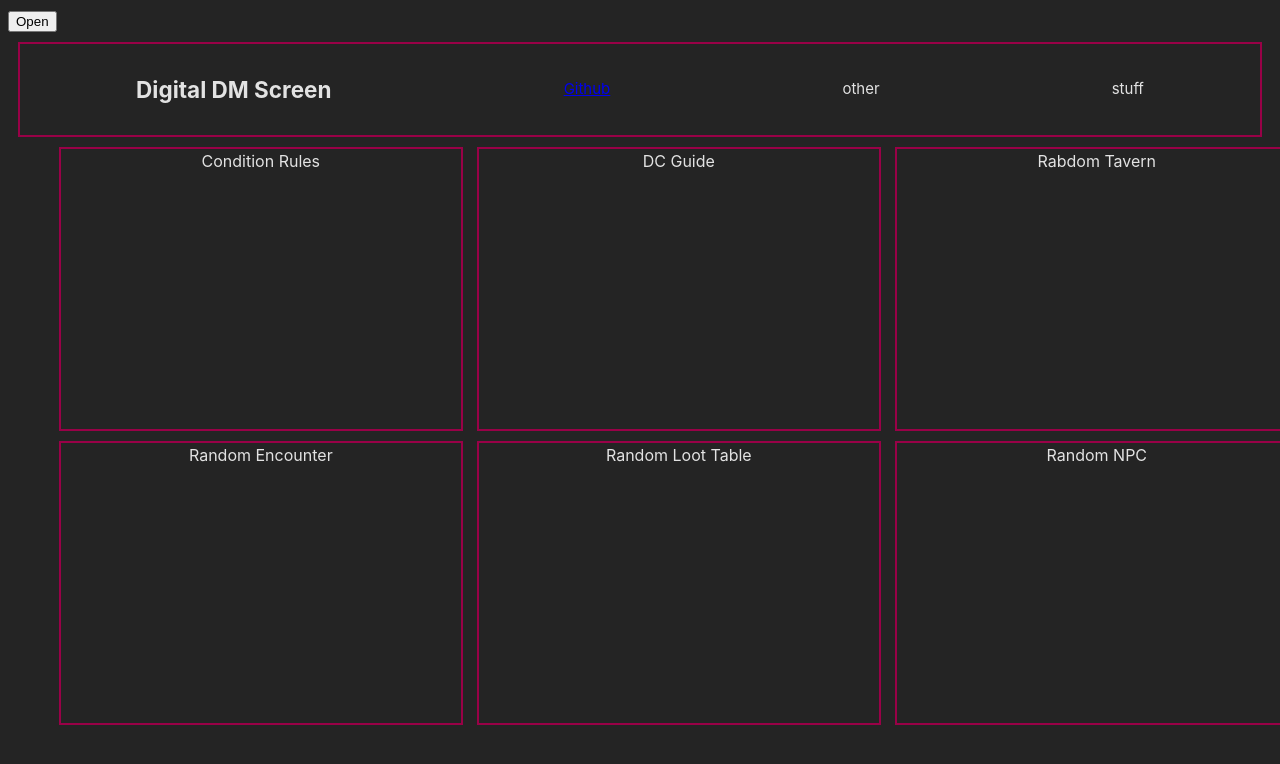
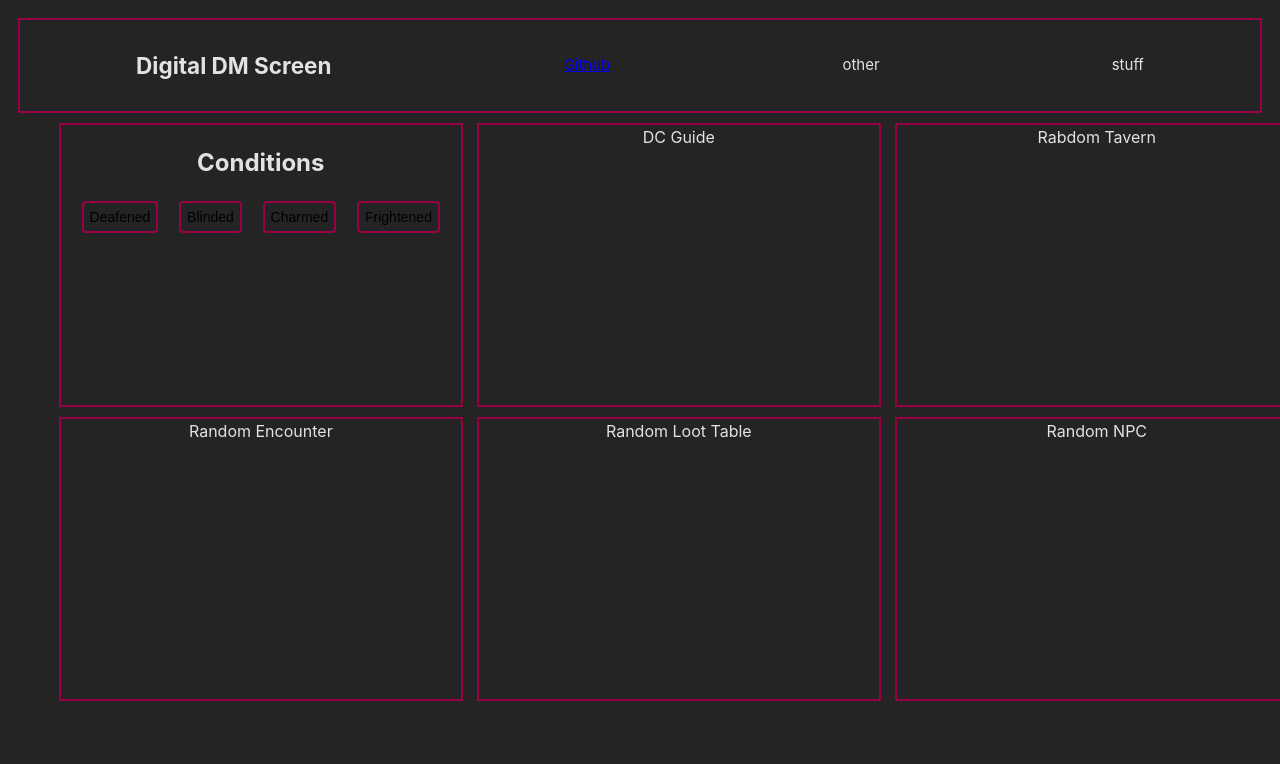
Before and after one commit to JohnnyG1234/DMScreenReact, a React (Vite) app in the folder DMScreenReactProject/: page / in a window 1280 px wide. Shown: the top 764 px of the page. Built offline with nearby package versions, Linux system fonts and the light colour scheme.

Commit message:
Adding button styling and more conditions

```diff
--- a/DMScreenReactProject/src/App.css
+++ b/DMScreenReactProject/src/App.css
@@ -110,11 +110,28 @@
 .button
 {
     background-color: #242424;
+    border: 2px solid #990147;
+    font-size: 14px;
+    padding: 6px;
+    border-radius: 4px;
+    transition-duration: 0.4s;
 }
+
+.button:hover
+{
+    background-color: #80013c74;
+    box-shadow: 0 12px 16px 0 rgba(0,0,0,0.24), 0 17px 50px 0 rgba(0,0,0,0.19);
+}
+
+.button:active {
+    background-color: #80013c74;
+    box-shadow: 0 5px #666;
+    transform: translateY(4px);
+  }
 
 .overlay
 {
-    background: #99014853;
+    background: rgba(26, 26, 26, 0.632);
 }
 
 .popUpContent
@@ -129,3 +146,13 @@
     max-width: 600px;
     min-width: 300px;
 }
+
+.conditionFlex
+{
+	display: flex;
+	flex-direction: row;
+	flex-wrap: wrap;
+	justify-content: space-evenly;
+	align-items: baseline;
+	align-content: stretch;
+}
--- a/DMScreenReactProject/src/App.tsx
+++ b/DMScreenReactProject/src/App.tsx
@@ -8,10 +8,32 @@ import './App.css';
 function App() {
   return (
     <>
-      <PopUp/>
     <div className="GridWrap">
         <PageHeaderBox/>
-        <Box textContent="Condition Rules" classString="b square"></Box>
+        <div className="b square">
+          <h2> Conditions </h2>
+          <div className="conditionFlex">
+          <PopUp textContent="A deafened creature cannot hear and automatically fails any ability check that requires hearing."
+          buttonString="Deafened"
+          header="Deafened"
+          />
+          <PopUp textContent="A blinded creature cannot see and automatically fails any ability check that requires sight. Attack rolls against the creature have advantage, and the creatures attack rolls have disadvantage."
+          buttonString="Blinded"
+          header="Blinded"
+          />
+          <PopUp textContent="A charmed creature cannnot attack the charmer or target the charmer with harmful abilities or magical effects. The charmer has advantage on any ability check to interact socially with the creature."
+          buttonString="Charmed"
+          header="Charmed"
+          />
+          <PopUp textContent="A frightened creature has disadvantage on ability checks and attack rolls while the source of its fear is within line of sight. The creature can’t willingly move closer to the source of its fear."
+          buttonString="Frightened"
+          header="Frightened"
+          />
+          </div>
+
+        </div>
+
+
         <Box textContent="DC Guide" classString="c square"></Box>
         <Box textContent="Rabdom Tavern" classString="d square"></Box>
         <Box textContent="Random Encounter" classString="e square"></Box>
--- a/DMScreenReactProject/src/box.tsx
+++ b/DMScreenReactProject/src/box.tsx
@@ -8,7 +8,7 @@ interface Props {
 
 function Box(props: Props){
     return (
-        <div className={props.classString}> {props.textContent} </div>
+        <div className={props.classString}> {props.textContent}</div>
     );
 }
 
--- a/DMScreenReactProject/src/popUpText.tsx
+++ b/DMScreenReactProject/src/popUpText.tsx
@@ -1,7 +1,13 @@
 import React, {useState} from 'react';
 import './App.css';
 
-function PopUp(){
+interface Props {
+    buttonString: string;
+    textContent: string;
+    header: string;
+  }
+
+function PopUp(props: Props){
 
     const [popUp, setPopUp] = useState(false);
 
@@ -11,20 +17,19 @@ function PopUp(){
 
     return (
         <>
-            <button onClick={togglePopUp}>
-                Open
+            <button className='button' onClick={togglePopUp}>
+            {props.buttonString}
             </button>
 
             {popUp && (
                 <div className='popUp'>
                 <div onClick={togglePopUp} className='overlay'></div>
                 <div className='popUpContent'>
-                    <h2> Deafened </h2>
+                    <h2> {props.header} </h2>
                     <p>
-                    A deafened creature can’t hear and automatically
-                    fails any ability check that requires hearing.
+                    {props.textContent}
                     </p>
-                    <button
+                    <button className='button'
                     onClick={togglePopUp}>
                     Close </button>
                 </div>
```
Also changed, not shown: 1 other file (tests, documents, lock files or other folders).
